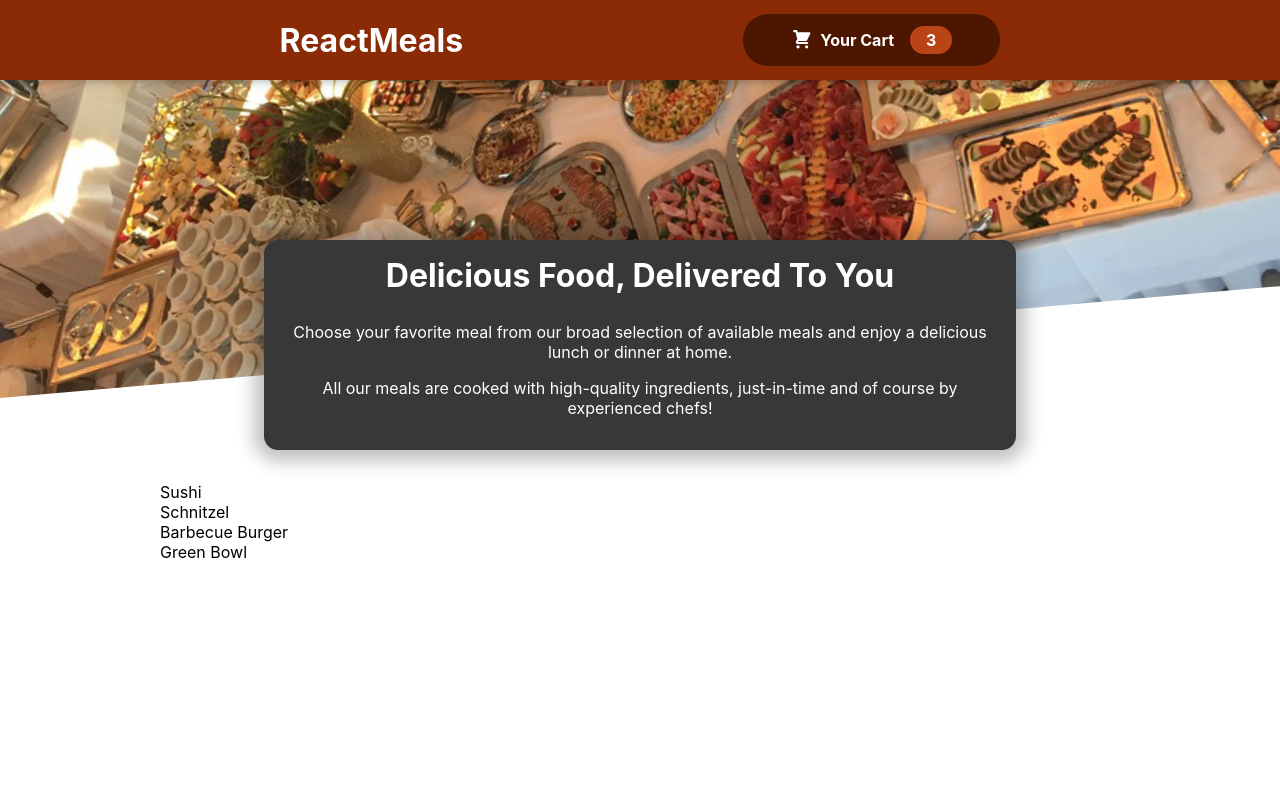
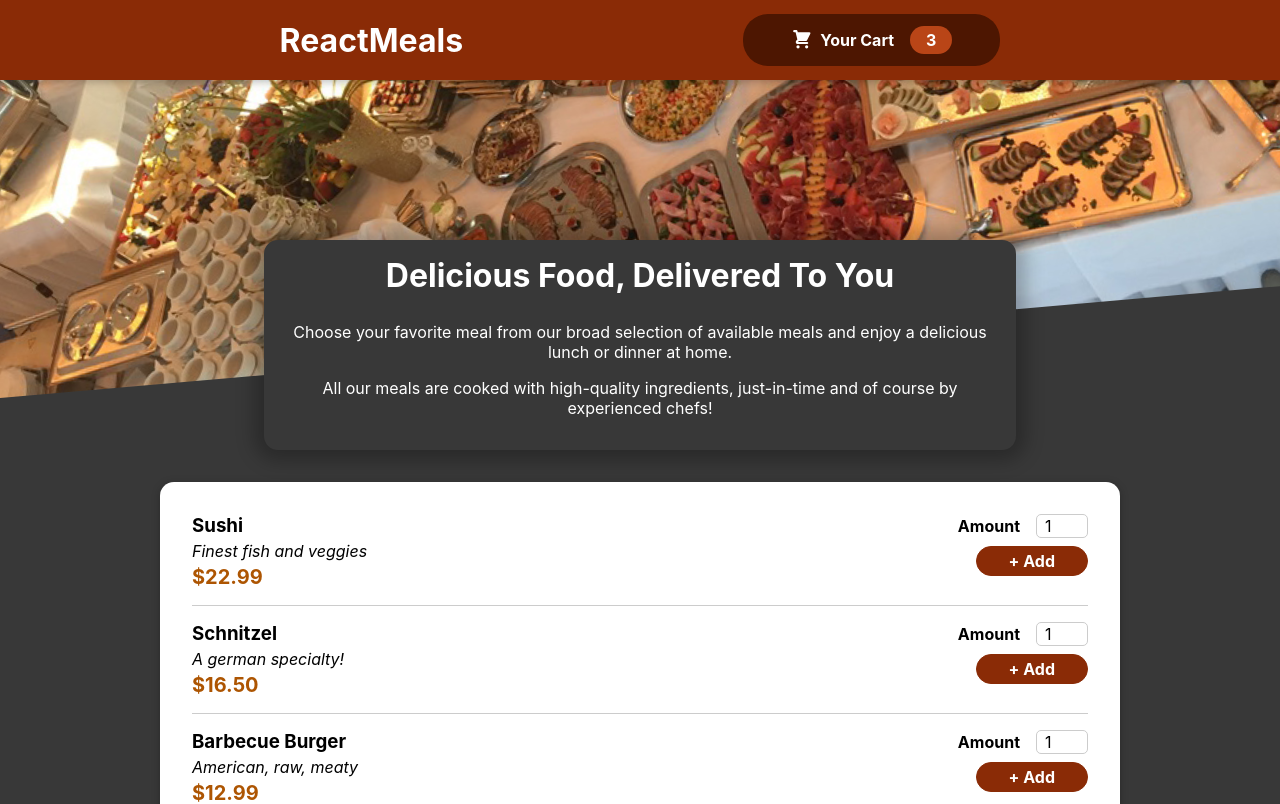
Before and after one commit to LuisPinedaJR/food-order-app, a React (Create React App) app: page / in a window 1280 px wide. Shown: the top 804 px of the page. Built offline with nearby package versions, Linux system fonts and the light colour scheme.

Commit message:
added form and functionality, so far no bugs

```diff
--- a/src/components/Meals/AvailableMeals.js
+++ b/src/components/Meals/AvailableMeals.js
@@ -1,4 +1,7 @@
 import React from 'react'
+
+import Card from '../UI/Card'
+import MealItem from './MealItem/MealItem'
 
 import classes from './AvailableMeals.module.css'
 
@@ -30,11 +33,21 @@
 ]
 
 const AvailableMeals = () => {
-  const mealsList = DUMMY_MEALS.map(meal => <li>{meal.name}</li>)
+  const mealsList = DUMMY_MEALS.map(meal => (
+    <MealItem
+      key={meal.id}
+      id={meal.id}
+      name={meal.name}
+      description={meal.description}
+      price={meal.price}
+    />
+  ))
 
   return (
     <section className={classes.meals}>
-      <ul>{mealsList}</ul>
+      <Card>
+        <ul>{mealsList}</ul>
+      </Card>
     </section>
   )
 }
--- /dev/null
+++ b/src/components/Meals/MealItem/MealItem.js
@@ -0,0 +1,23 @@
+import React from 'react'
+
+import MealItemForm from './MealItemForm'
+
+import classes from './MealItem.module.css'
+
+const MealItem = props => {
+  const price = `$${props.price.toFixed(2)}`
+  return (
+    <li className={classes.meal}>
+      <div>
+        <h3>{props.name}</h3>
+        <div className={classes.description}>{props.description}</div>
+        <div className={classes.price}>{price}</div>
+      </div>
+      <div>
+        <MealItemForm id={props.id} />
+      </div>
+    </li>
+  )
+}
+
+export default MealItem
--- /dev/null
+++ b/src/components/Meals/MealItem/MealItem.module.css
@@ -0,0 +1,22 @@
+.meal {
+  display: flex;
+  justify-content: space-between;
+  margin: 1rem;
+  padding-bottom: 1rem;
+  border-bottom: 1px solid #ccc;
+}
+
+.meal h3 {
+  margin: 0 0 0.25rem 0;
+}
+
+.description {
+  font-style: italic;
+}
+
+.price {
+  margin-top: 0.25rem;
+  font-weight: bold;
+  color: #ad5502;
+  font-size: 1.25rem;
+}
--- /dev/null
+++ b/src/components/Meals/MealItem/MealItemForm.js
@@ -0,0 +1,26 @@
+import React from 'react'
+
+import Input from '../../UI/Input'
+
+import classes from './MealItemForm.module.css'
+
+const MealItemForm = props => {
+  return (
+    <form className={classes.form}>
+      <Input
+        label="Amount"
+        input={{
+          id: 'amount',
+          type: 'number',
+          min: '1',
+          max: '50',
+          step: '1',
+          defaultValue: '1',
+        }}
+      />
+      <button>+ Add</button>
+    </form>
+  )
+}
+
+export default MealItemForm
--- /dev/null
+++ b/src/components/Meals/MealItem/MealItemForm.module.css
@@ -0,0 +1,20 @@
+.form {
+  text-align: right;
+}
+
+.form button {
+  font: inherit;
+  cursor: pointer;
+  background-color: #8a2b06;
+  border: 1px solid #8a2b06;
+  color: white;
+  padding: 0.25rem 2rem;
+  border-radius: 20px;
+  font-weight: bold;
+}
+
+.form button:hover,
+.form button:active {
+  background-color: #641e03;
+  border-color: #641e03;
+}
--- /dev/null
+++ b/src/components/UI/Card.js
@@ -0,0 +1,9 @@
+import React from 'react'
+
+import classes from './Card.module.css'
+
+const Card = props => {
+  return <div className={classes.card}>{props.children}</div>
+}
+
+export default Card
--- /dev/null
+++ b/src/components/UI/Card.module.css
@@ -0,0 +1,6 @@
+.card {
+  padding: 1rem;
+  box-shadow: 0 2px 8px rgba(0, 0, 0, 0.25);
+  border-radius: 14px;
+  background-color: white;
+}
--- /dev/null
+++ b/src/components/UI/Input.js
@@ -0,0 +1,14 @@
+import React from 'react'
+
+import classes from './Input.module.css'
+
+const Input = props => {
+  return (
+    <div className={classes.input}>
+      <label htmlFor={props.input.id}>{props.label}</label>
+      <input {...props.input} />
+    </div>
+  )
+}
+
+export default Input
--- /dev/null
+++ b/src/components/UI/Input.module.css
@@ -0,0 +1,18 @@
+.input {
+  display: flex;
+  align-items: center;
+  margin-bottom: 0.5rem;
+}
+
+.input label {
+  font-weight: bold;
+  margin-right: 1rem;
+}
+
+.input input {
+  width: 2.5rem;
+  border-radius: 5px;
+  border: 1px solid #ccc;
+  font: inherit;
+  padding-left: 0.5rem;
+}
--- a/src/index.css
+++ b/src/index.css
@@ -5,6 +5,7 @@
     sans-serif;
   -webkit-font-smoothing: antialiased;
   -moz-osx-font-smoothing: grayscale;
+  background-color: #383838;
 }
 
 code {
```
